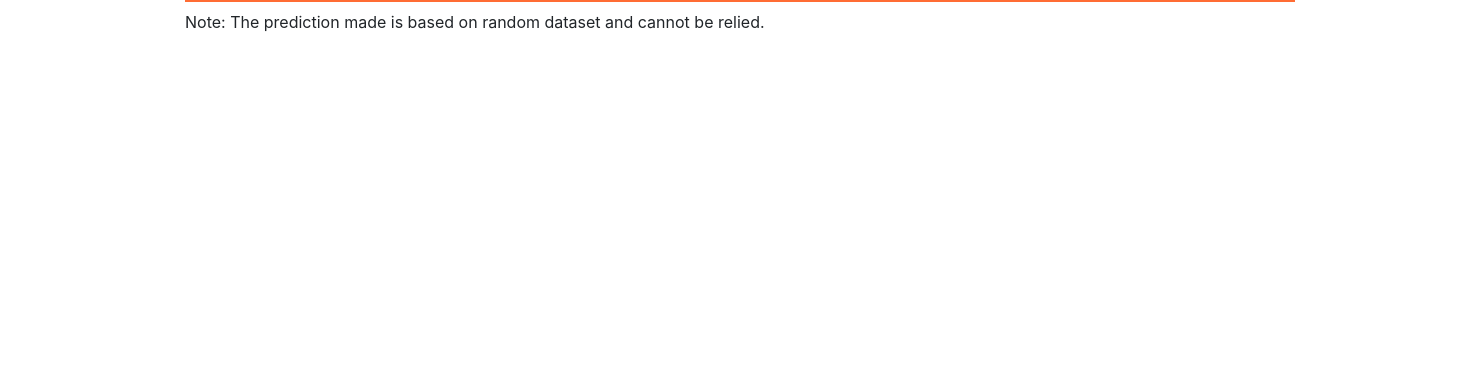
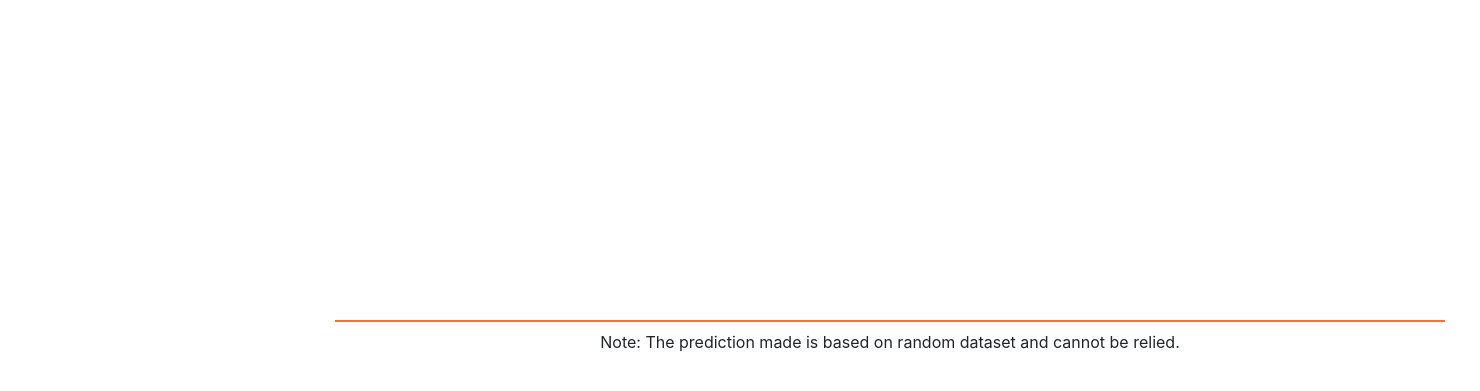
Before and after one commit to amitmis/COVID_ML, a Flask app: template templates/result.html in a window 1480 px wide. Shown: the top 391 px of the page. Run offline with Flask 2, Linux system fonts and the light colour scheme; the template is opened without the code that fills it, so the values that code supplies are empty; some libraries are stand-ins or nearby versions.

Commit message:
Update result.html

```diff
--- a/templates/result.html
+++ b/templates/result.html
@@ -27,7 +27,7 @@
         </style>
 
    <body>
-       <div class="container">
+       <div class="container first-sec">
 
        <h5 class="result">{{ prediction }}</h5>
            <p>Note: The prediction made is based on random dataset and cannot be relied.</p>
```
